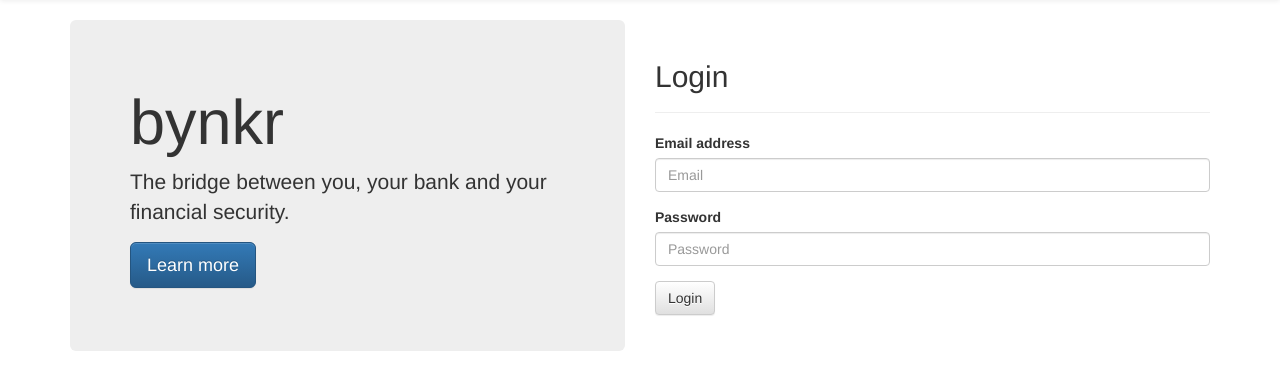
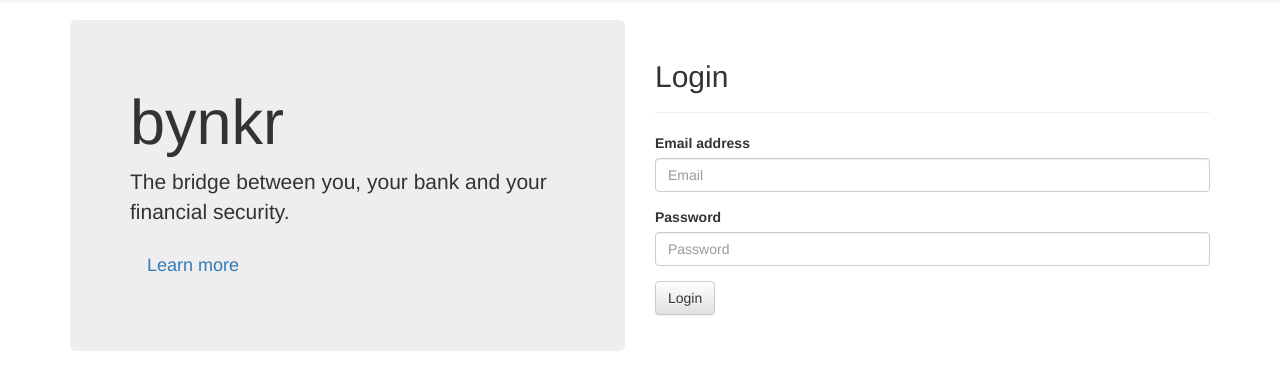
Before and after one commit to Vennik/bynkr, a PHP site: page / in a window 1280 px wide. Shown: the part 50-440 px from the top of the page. Run offline with PHP 8.4, Linux system fonts and the light colour scheme; some libraries are stand-ins or nearby versions.

Commit message:
minor update

```diff
--- a/pages/correspondence.php
+++ b/pages/correspondence.php
@@ -54,7 +54,7 @@
                                 <td>22-3-2016</td>
                                 <td>20:00</td>
                                 <td><span class="label label-default">Call</span></td>
-                                <td>Dolor set <span class="badge">5</span></td>
+                                <td>Dolor set <span class="badge">1</span></td>
                             </tr>
                             </tbody>
                         </table>
--- a/pages/index.php
+++ b/pages/index.php
@@ -38,7 +38,7 @@ if (isset($_POST['email'])) {
         <div class="jumbotron">
             <h1>bynkr</h1>
             <p>The bridge between you, your bank and your financial security.</p>
-            <p><a class="btn btn-primary btn-lg" href="#" role="button">Learn more</a></p>
+            <p><a class="btn btn-orange btn-lg" href="#" role="button">Learn more</a></p>
         </div>
 
     </div>
```
Also changed, not shown: css/main.css (line endings or trailing spaces).
